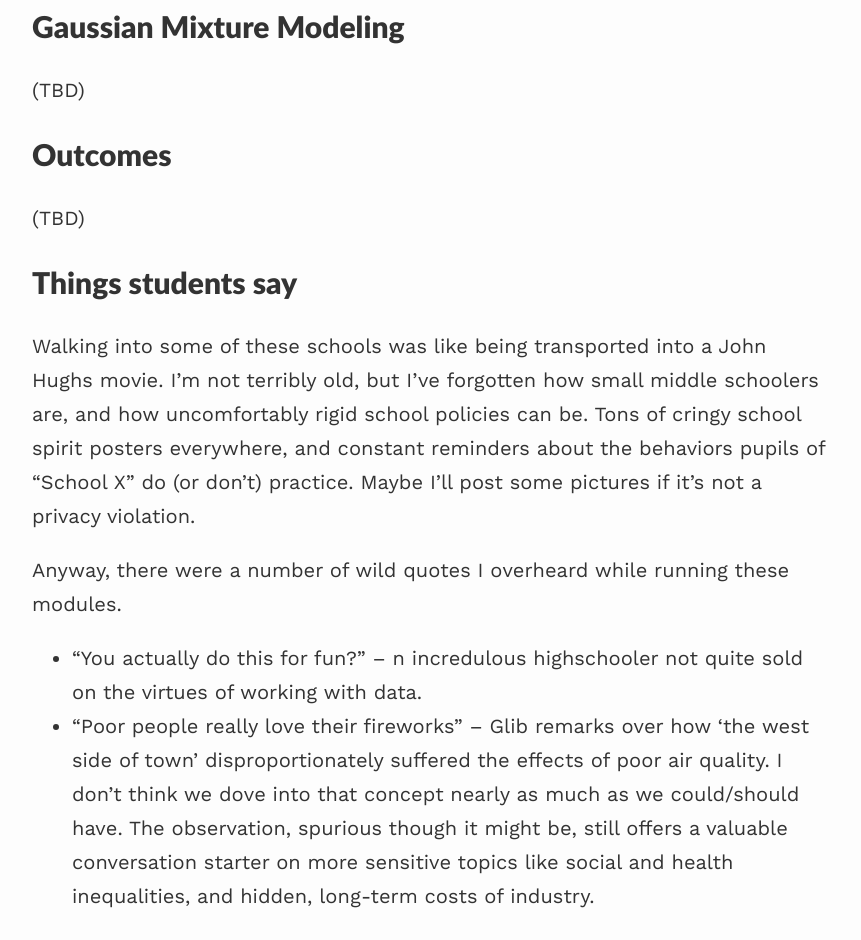
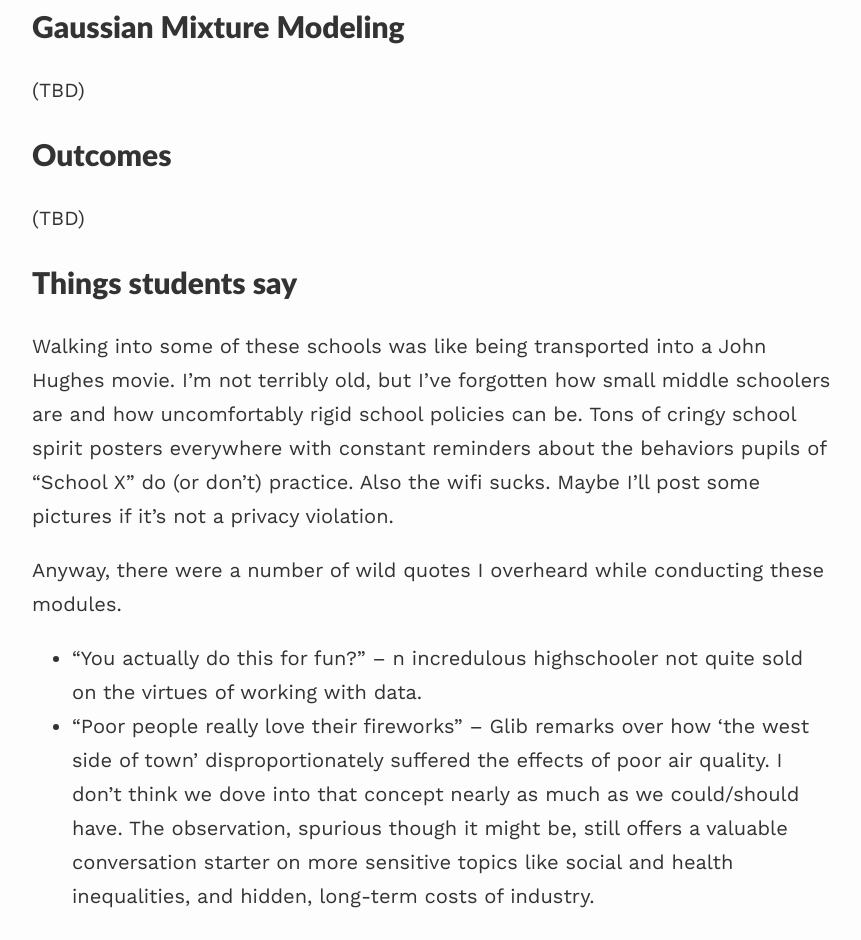
Before and after one commit to UtahJimmy/utahjimmy.github.io, a Jekyll site: the page built from _projects/2a_students.md, in a window 1280 px wide. Shown: the part 849-1789 px from the top of the page, without its empty margins (208-1069 px from the left). Built offline with Jekyll 4.4.1, drawn with Linux system fonts in a browser that asks for light colours; nearby versions of some CDN libraries.

Commit message:
Update 2a_students.md

```diff
--- a/_projects/2a_students.md
+++ b/_projects/2a_students.md
@@ -23,9 +23,9 @@ You can play with the interface [here](https://utahjimmy.github.io/AQ-U_Explorer
 
 ## Things students say
 
-Walking into some of these schools was like being transported into a John Hughs movie.  I'm not terribly old, but I've forgotten how small middle schoolers are, and how uncomfortably rigid school policies can be.  Tons of cringy school spirit posters everywhere, and constant reminders about the behaviors pupils of "School X" do (or don't) practice.  Maybe I'll post some pictures if it's not a privacy violation.
+Walking into some of these schools was like being transported into a John Hughes movie.  I'm not terribly old, but I've forgotten how small middle schoolers are and how uncomfortably rigid school policies can be.  Tons of cringy school spirit posters everywhere with constant reminders about the behaviors pupils of "School X" do (or don't) practice. Also the wifi sucks.  Maybe I'll post some pictures if it's not a privacy violation.
 
-Anyway, there were a number of wild quotes I overheard while running these modules.
+Anyway, there were a number of wild quotes I overheard while conducting these modules.
 * "You actually do this for fun?" -- n incredulous highschooler not quite sold on the virtues of working with data.
 * "Poor people really love their fireworks" -- Glib remarks over how 'the west side of town' disproportionately suffered the effects of poor air quality. I don't think we dove into that concept nearly as much as we could/should have.  The observation, spurious though it might be, still offers a valuable conversation starter on more sensitive topics like social and health inequalities, and hidden, long-term costs of industry.
 
```
